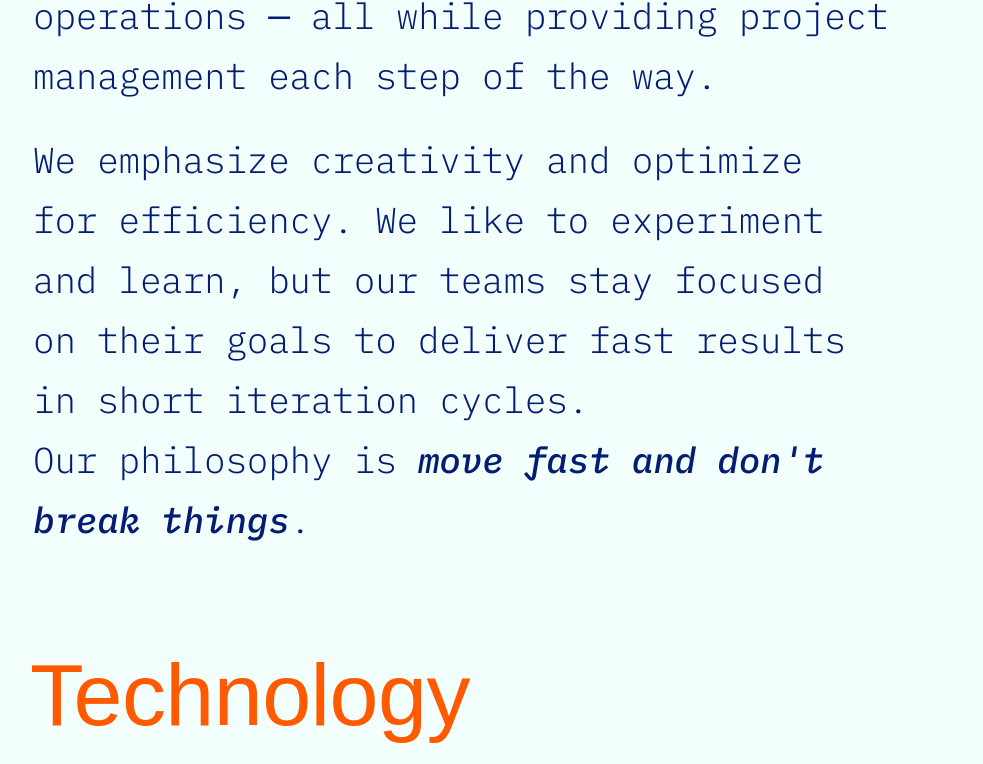
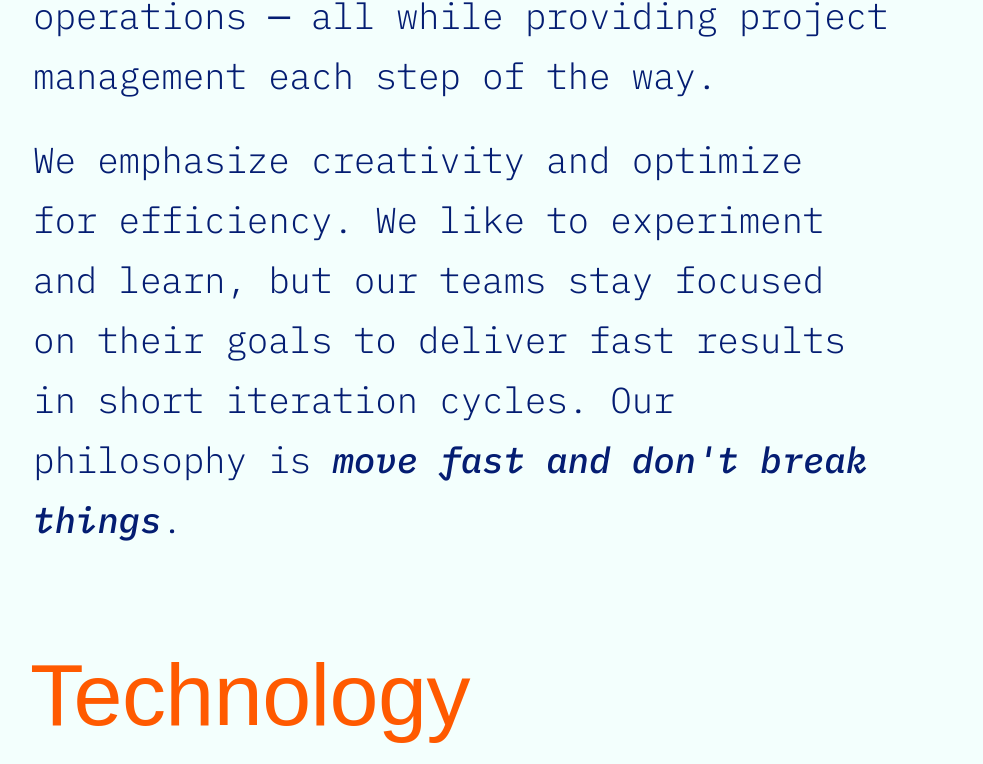
Before and after one commit to ivelum/ivelum.github.io, a website: page index.html in a window 1280 px wide. Shown: the part 2180-2944 px from the top of the page, without its empty margins (146-1129 px from the left). Drawn offline with Linux system fonts and the light colour scheme; a web font is replaced by a local one.

Commit message:
Undoes failed experiment

```diff
--- a/index.html
+++ b/index.html
@@ -164,7 +164,7 @@
         </p>
         <p class="section__text services__text-narrow">We emphasize creativity and optimize for efficiency.
           We like to experiment and learn, but our teams stay focused on their goals to deliver fast results
-          in short iteration cycles. <span class="dib">Our philosophy</span> is
+          in short iteration cycles. Our philosophy is
           <strong class="strong-italic">move fast and don't break things</strong>.
         </p>
       </div>
```
